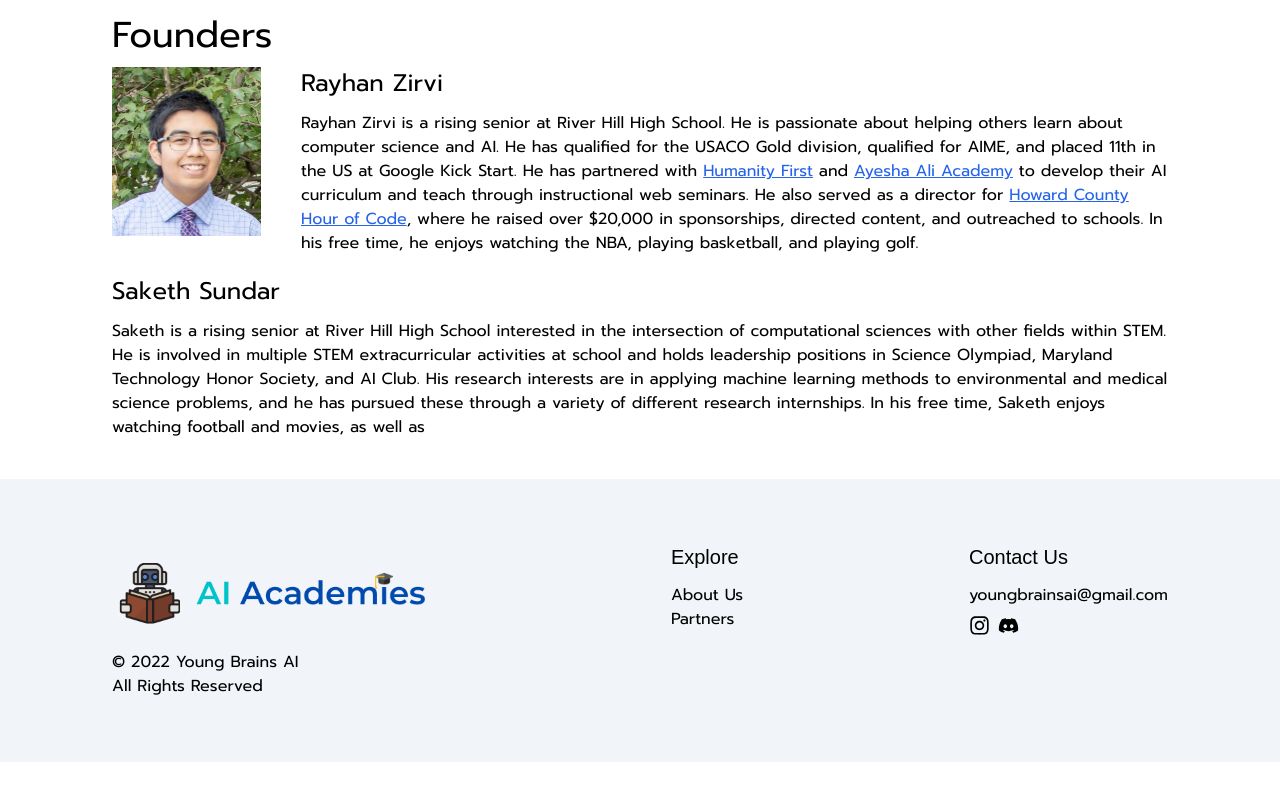
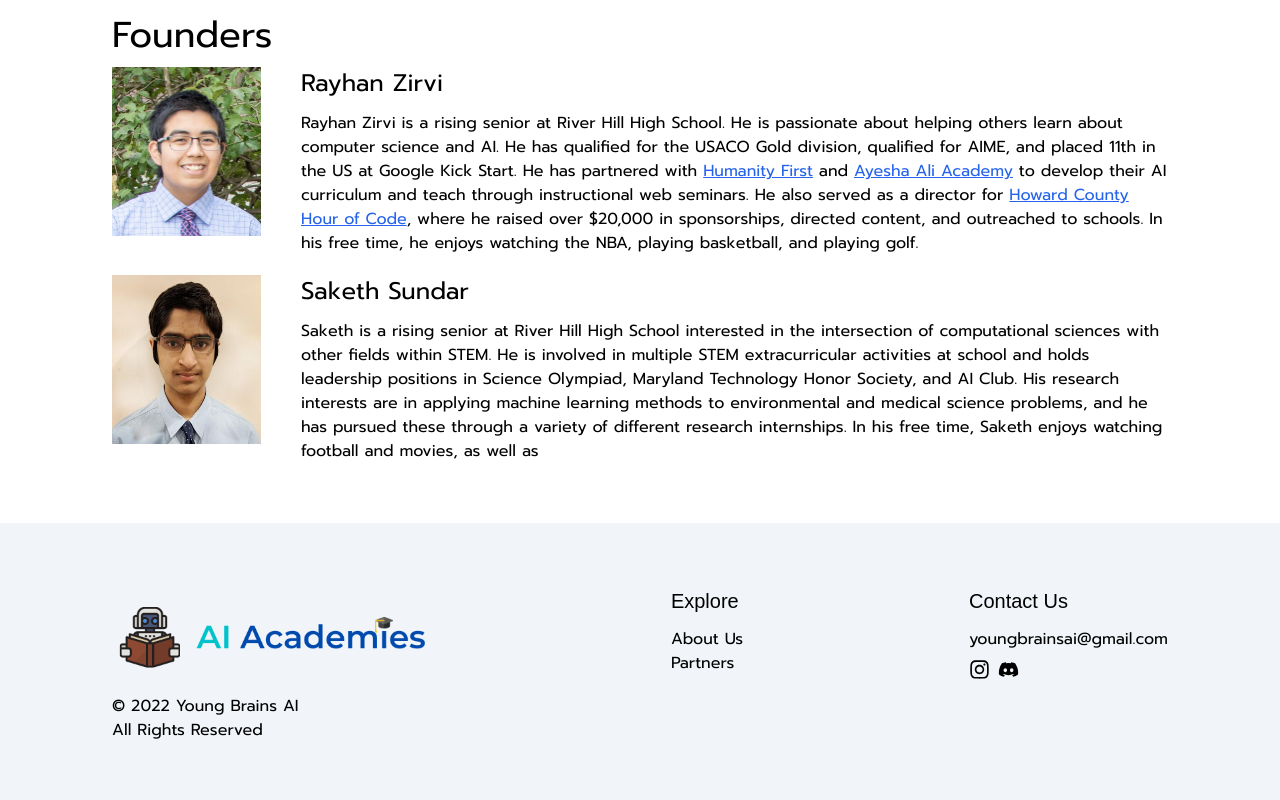
Before and after one commit to rzirvi1665/aiacademies-web, a Next.js app: page /about in a window 1280 px wide. Shown: the part 636-1436 px from the top of the page. Before the commit the page ends 1398 px from the top, so only its background shows below. Built offline with nearby package versions, Linux system fonts and the light colour scheme; a web font is replaced by a local one.

Commit message:
Update about.tsx

```diff
--- a/pages/about.tsx
+++ b/pages/about.tsx
@@ -3,6 +3,7 @@ import { NextPage } from 'next';
 import { PageHeader } from '~/components/PageHeader';
 import Image from 'next/image';
 import rayhan from '~/public/img/rayhan.jpg';
+import saketh from '~/public/img/saketh.jpg';
 
 const About: NextPage = () => (
     <>
@@ -26,8 +27,15 @@ const About: NextPage = () => (
                     <p>Rayhan Zirvi is a rising senior at River Hill High School. He is passionate about helping others learn about computer science and AI. He has qualified for the USACO Gold division, qualified for AIME, and placed 11th in the US at Google Kick Start. He has partnered with <a className="underline text-blue-600" href="https://humanityfirst.org/" target="_blank" rel="noreferrer">Humanity First</a> and <a className="underline text-blue-600" href="https://aa.academy/" target="_blank" rel="noreferrer">Ayesha Ali Academy</a> to develop their AI curriculum and teach through instructional web seminars. He also served as a director for <a className="underline text-blue-600" href="https://hocohoc.com/" target="_blank" rel="noreferrer">Howard County Hour of Code</a>, where he raised over $20,000 in sponsorships, directed content, and outreached to schools. In his free time, he enjoys watching the NBA, playing basketball, and playing golf.</p>
                 </div>
             </div>
-            <h3>Saketh Sundar</h3>
-            <p>Saketh is a rising senior at River Hill High School interested in the intersection of computational sciences with other fields within STEM. He is involved in multiple STEM extracurricular activities at school and holds leadership positions in Science Olympiad, Maryland Technology Honor Society, and AI Club. His research interests are in applying machine learning methods to environmental and medical science problems, and he has pursued these through a variety of different research internships. In his free time, Saketh enjoys watching football and movies, as well as</p>
+            <div className="lg:flex gap-10 mb-5">
+                <div>
+                    <Image src={saketh} alt="Saketh Sundar" layout="fixed" width={598 / 4} height={676 / 4} />
+                </div>
+                <div>
+                    <h3>Saketh Sundar</h3>
+                    <p>Saketh is a rising senior at River Hill High School interested in the intersection of computational sciences with other fields within STEM. He is involved in multiple STEM extracurricular activities at school and holds leadership positions in Science Olympiad, Maryland Technology Honor Society, and AI Club. His research interests are in applying machine learning methods to environmental and medical science problems, and he has pursued these through a variety of different research internships. In his free time, Saketh enjoys watching football and movies, as well as</p>
+                </div>
+            </div>
         </div>
     </>
 );
```
